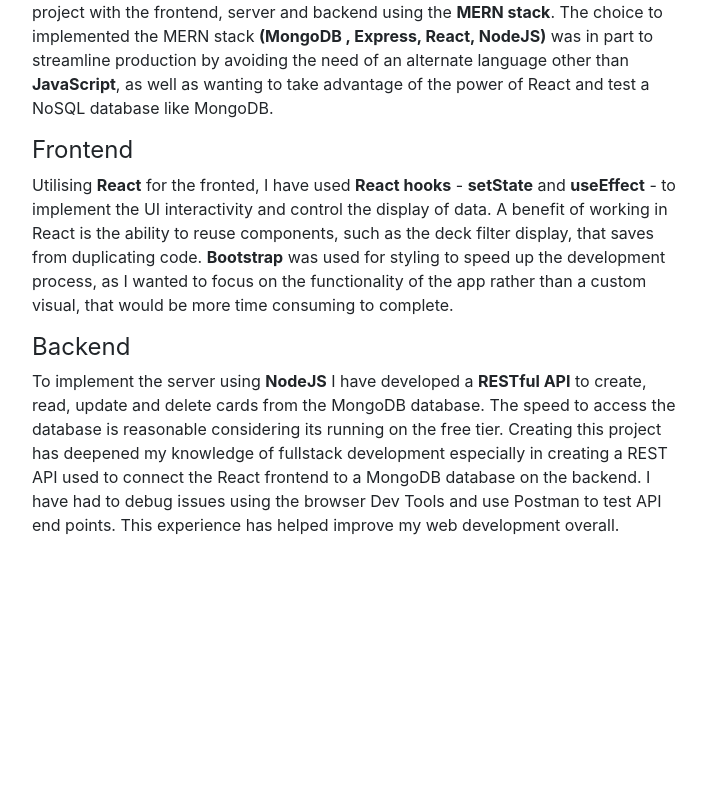
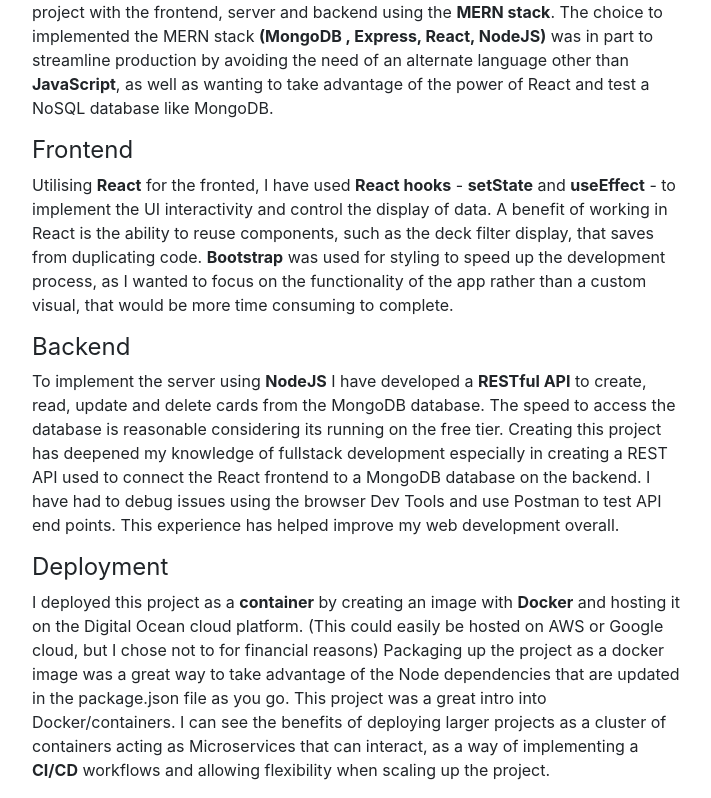
Before and after one commit to Git-Jake-Hill/flashcard-app, a React (Create React App) app in the folder frontend/: page /about in a window 1280 px wide. Shown: the part 295-1093 px from the top of the page, without its empty margins (282-993 px from the left). Before the commit the page ends 848 px from the top, so only its background shows below. Built offline with nearby package versions, Linux system fonts and the light colour scheme; no server answers.

Commit message:
Added deployment to about page

```diff
--- a/frontend/src/Pages/About.js
+++ b/frontend/src/Pages/About.js
@@ -38,6 +38,19 @@
           and use Postman to test API end points. This experience has helped
           improve my web development overall.
         </p>
+        <h4 className="fw-normal">Deployment</h4>
+        <p>
+          I deployed this project as a <b>container</b> by creating an image
+          with <b>Docker</b> and hosting it on the Digital Ocean cloud platform.
+          (This could easily be hosted on AWS or Google cloud, but I chose not
+          to for financial reasons) Packaging up the project as a docker image
+          was a great way to take advantage of the Node dependencies that are
+          updated in the package.json file as you go. This project was a great
+          intro into Docker/containers. I can see the benefits of deploying
+          larger projects as a cluster of containers acting as Microservices
+          that can interact, as a way of implementing a <b>CI/CD</b> workflows
+          and allowing flexibility when scaling up the project.
+        </p>
       </div>
     </div>
   );
```
